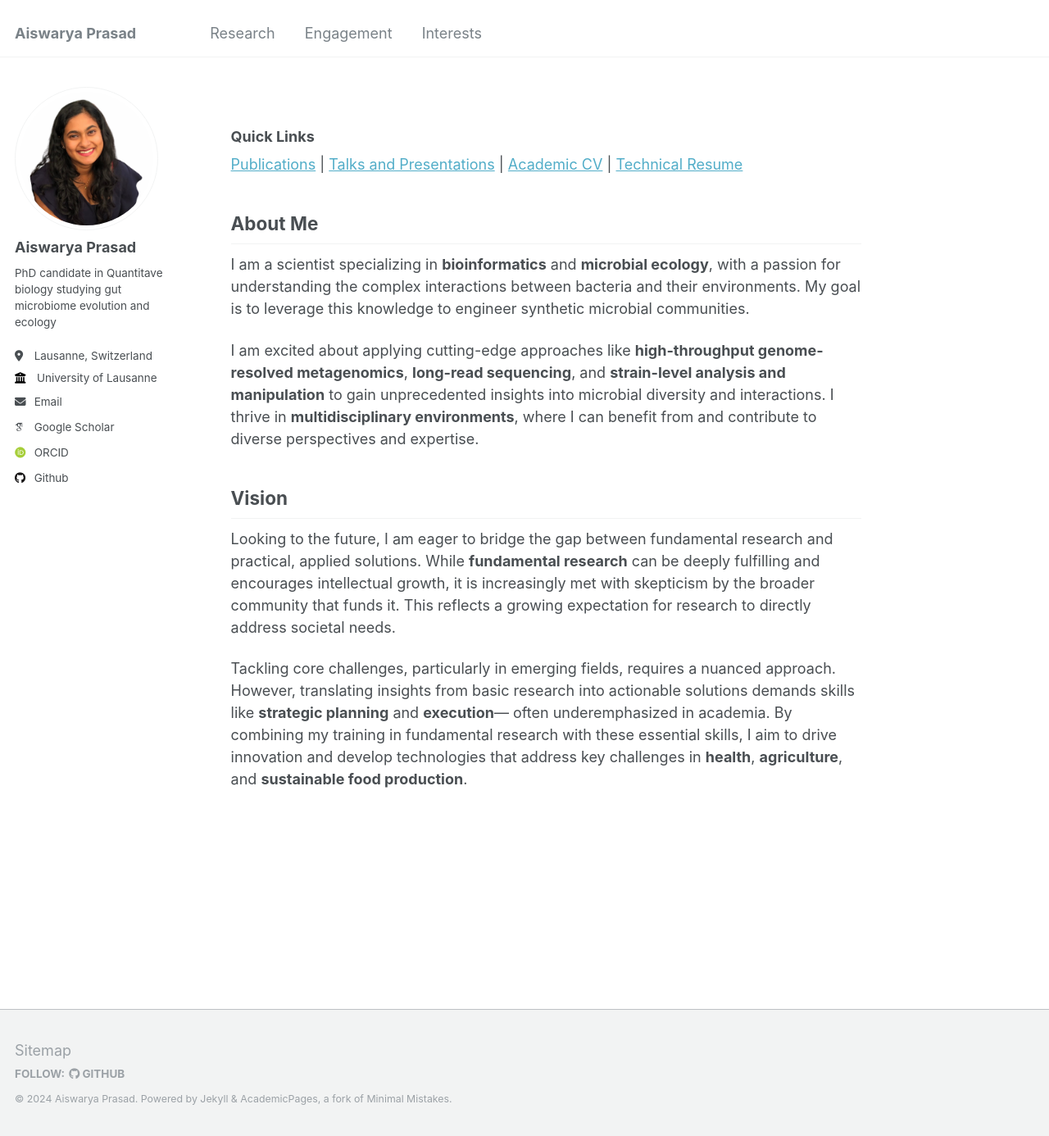
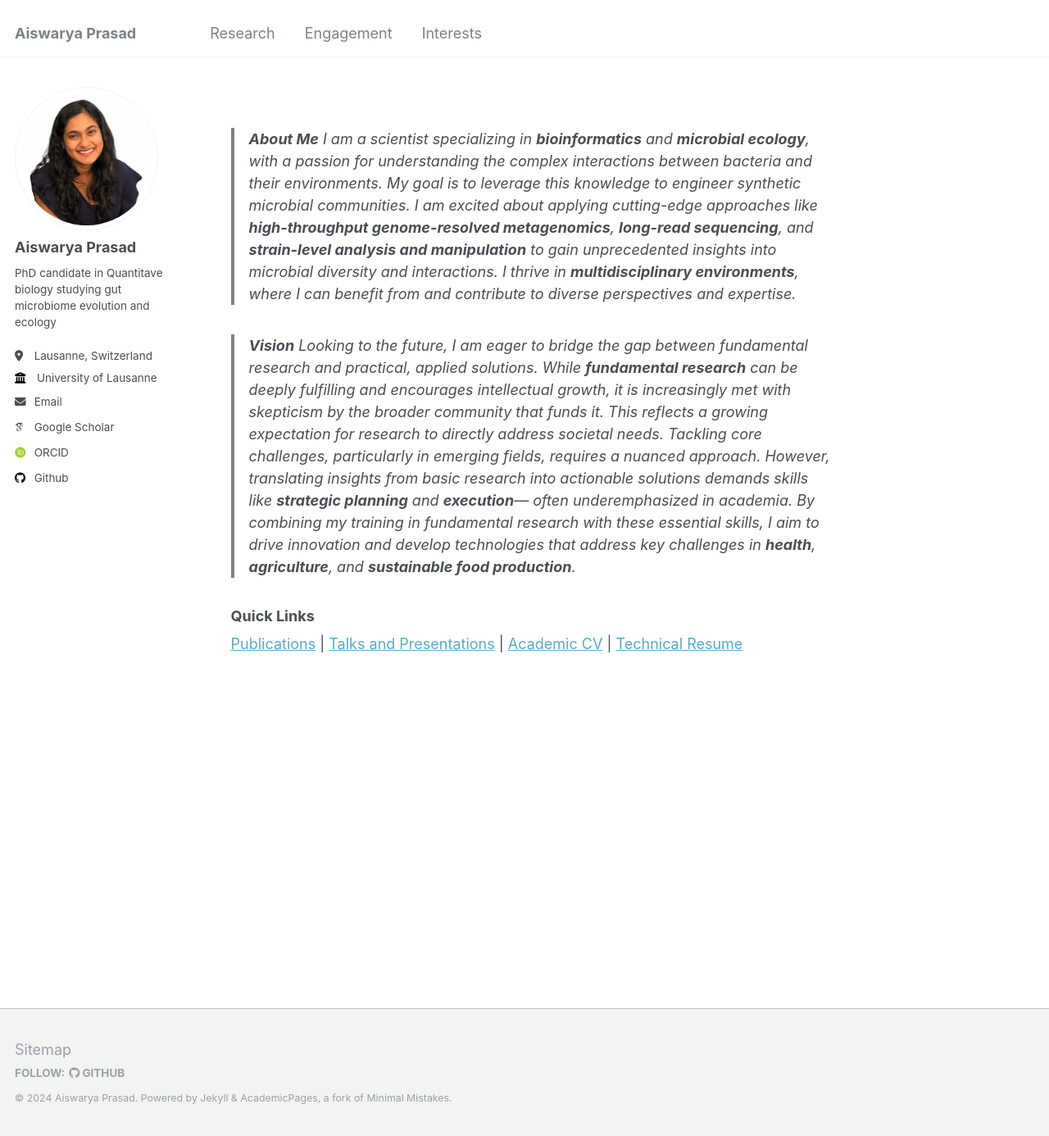
Before and after one commit to Aiswarya-prasad/aiswarya-prasad.github.io, a Jekyll site: the page built from _pages/about.md, in a window 1280 px wide and 1386 px high. Shown: the whole window at 82% size. Built offline with Jekyll 4.4.1, drawn with Linux system fonts in a browser that asks for light colours; some web fonts are replaced.

Commit message:
Syntax change, squash commit later or just ignore.

```diff
--- a/_pages/about.md
+++ b/_pages/about.md
@@ -8,24 +8,18 @@
 ---
 
 
+> **About Me**
+> I am a scientist specializing in **bioinformatics** and **microbial ecology**, with a passion for understanding the complex interactions between bacteria and their environments. My goal is to leverage this knowledge to engineer synthetic microbial communities.
+> I am excited about applying cutting-edge approaches like **high-throughput genome-resolved metagenomics**, **long-read sequencing**, and **strain-level analysis and manipulation** to gain unprecedented insights into microbial diversity and interactions. I thrive in **multidisciplinary environments**, where I can benefit from and contribute to diverse perspectives and expertise.
+
+>**Vision**
+>Looking to the future, I am eager to bridge the gap between fundamental research and practical, applied solutions. While **fundamental research** can be deeply fulfilling and encourages intellectual growth, it is increasingly met with skepticism by the broader community that funds it. This reflects a growing expectation for research to directly address societal needs.
+>Tackling core challenges, particularly in emerging fields, requires a nuanced approach. However, translating insights from basic research into actionable solutions demands skills like **strategic planning** and **execution**— often underemphasized in academia. By combining my training in fundamental research with these essential skills, I aim to drive innovation and develop technologies that address key challenges in **health**, **agriculture**, and **sustainable food production**.
+
 ### Quick Links
 
 <!-- make a table -->
 [Publications](/cv#publications) | [Talks and Presentations](/engagement/talksandconferences) | [Academic CV](/files/AiswaryaPrasad_academic_CV.pdf) | [Technical Resume](/files/AiswaryaPrasad_industry_resume.pdf)
-
-
-## About Me
-
-I am a scientist specializing in **bioinformatics** and **microbial ecology**, with a passion for understanding the complex interactions between bacteria and their environments. My goal is to leverage this knowledge to engineer synthetic microbial communities.
-
-I am excited about applying cutting-edge approaches like **high-throughput genome-resolved metagenomics**, **long-read sequencing**, and **strain-level analysis and manipulation** to gain unprecedented insights into microbial diversity and interactions. I thrive in **multidisciplinary environments**, where I can benefit from and contribute to diverse perspectives and expertise.
-
-## Vision
-
-Looking to the future, I am eager to bridge the gap between fundamental research and practical, applied solutions. While **fundamental research** can be deeply fulfilling and encourages intellectual growth, it is increasingly met with skepticism by the broader community that funds it. This reflects a growing expectation for research to directly address societal needs.
-
-Tackling core challenges, particularly in emerging fields, requires a nuanced approach. However, translating insights from basic research into actionable solutions demands skills like **strategic planning** and **execution**— often underemphasized in academia. By combining my training in fundamental research with these essential skills, I aim to drive innovation and develop technologies that address key challenges in **health**, **agriculture**, and **sustainable food production**.
-
 
 <!-- (https://scholar.google.com/citations?hl=de&user=hfsPlPcAAAAJ&view_op=list_works&sortby=pubdate) -->
 
```
